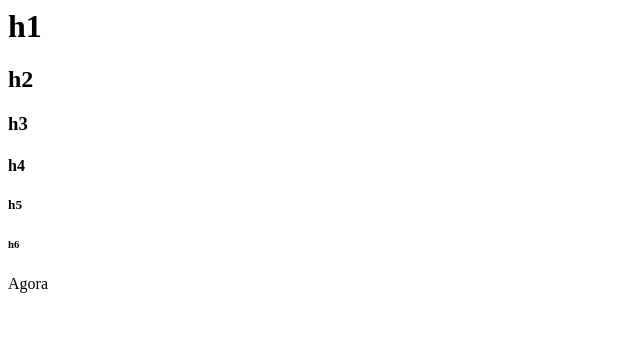
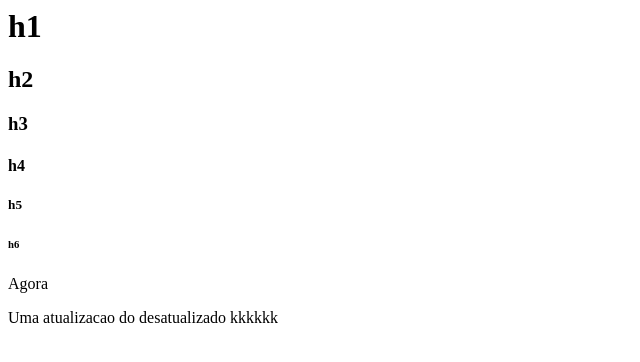
Before and after one commit to vanessatomz/git_e_gitHub, a plain HTML site: page index.html in a window 1280 px wide. Shown: the whole page, without its empty margins (0-640 px from the left). Drawn offline with Linux system fonts and the light colour scheme.

Commit message:
atualizou?

```diff
--- a/index.html
+++ b/index.html
@@ -10,6 +10,7 @@
 		<h5> h5 </h5>
 		<h6> h6 </h6>
 		<p> Agora </p>
+		<p> Uma atualizacao do desatualizado kkkkkk </p>
 	</body>
 
 </html>
```
